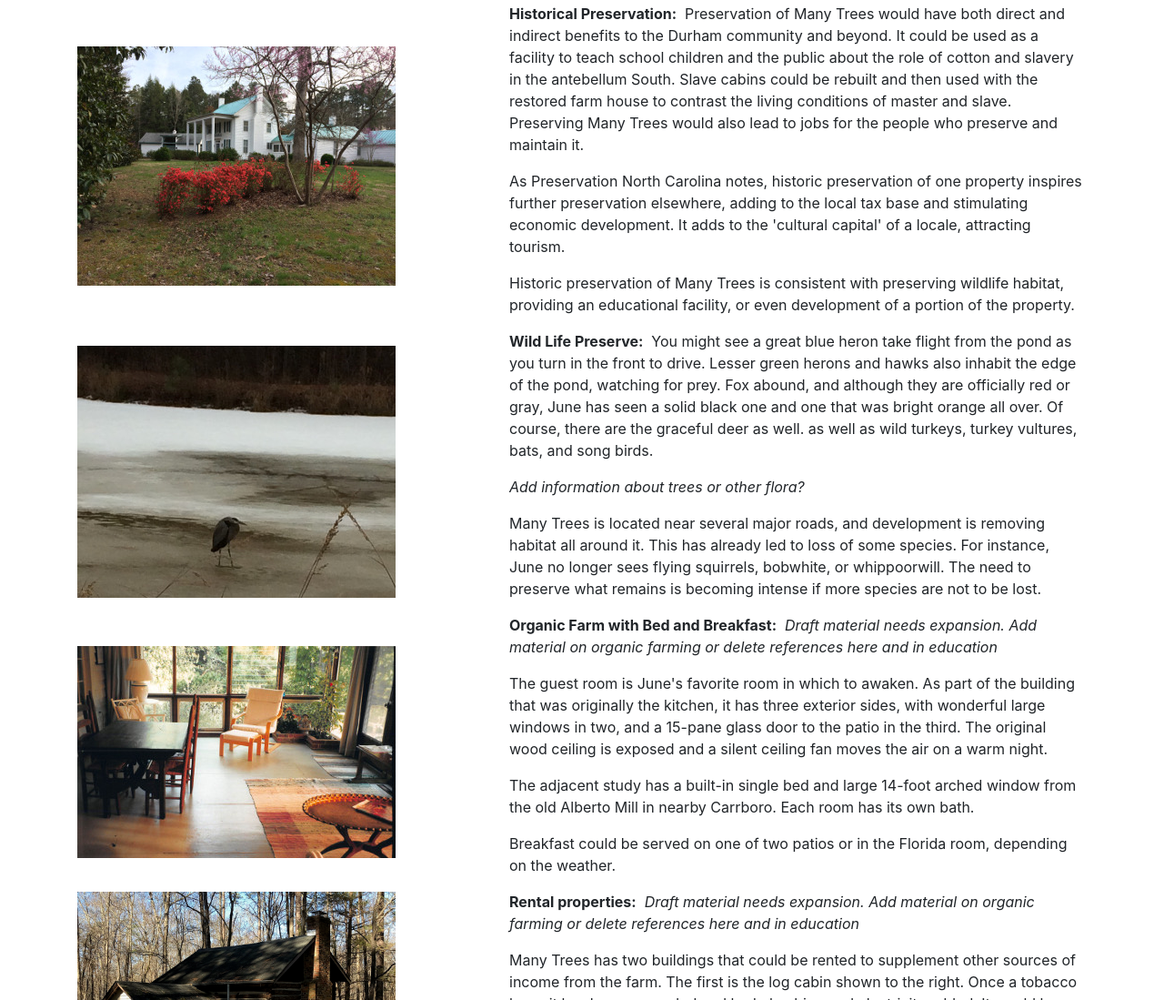
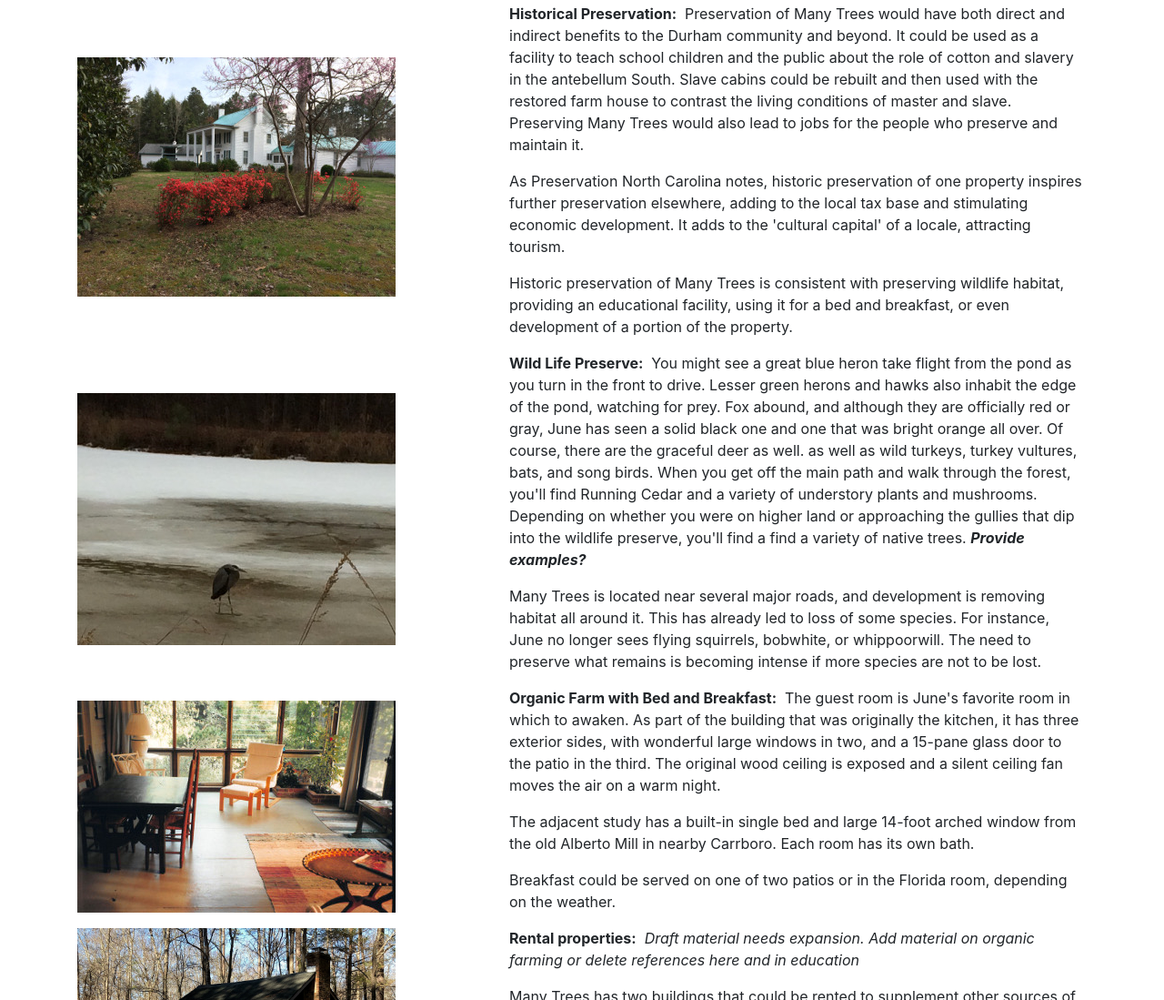
Before and after one commit to wucheeman/many-trees, a plain HTML site: page index.html in a window 1280 px wide. Shown: the part 2731-3830 px from the top of the page at 91% size. Drawn offline with nearby package versions, Linux system fonts and the light colour scheme; a script that the page names is missing.

Commit message:
Update to text on wildlife

```diff
--- a/index.html
+++ b/index.html
@@ -114,7 +114,7 @@
       <div class="col-sm-7">
         <p><b>Historical Preservation:</b>&nbsp;&nbsp;Preservation of Many Trees would have both direct and indirect benefits to the Durham community and beyond. It could be used as a facility to teach school children and the public about the role of cotton and slavery in the antebellum South. Slave cabins could be rebuilt and then used with the restored farm house  to contrast the living conditions of master and slave. Preserving Many Trees would also lead to jobs for the people who preserve and maintain it.</p>
         <p>As Preservation North Carolina notes, historic preservation of one property inspires further preservation elsewhere, adding to the local tax base and stimulating economic development. It adds to the 'cultural capital' of a locale, attracting tourism.</p>
-        <p>Historic preservation of Many Trees is consistent with preserving wildlife habitat, providing an educational facility, or even development of a portion of the property.</p>
+        <p>Historic preservation of Many Trees is consistent with preserving wildlife habitat, providing an educational facility, using it for a bed and breakfast, or even development of a portion of the property.</p>
       </div>
     </div> <!-- end row -->
 
@@ -123,8 +123,7 @@
         <img src='./assets/img/heron.jpg'/>
       </div>
       <div class="col-sm-7">
-        <p><b>Wild Life Preserve:</b>&nbsp;&nbsp;You might see a great blue heron take flight from the pond as you turn in the front to drive. Lesser green herons and hawks also inhabit the edge of the pond, watching for prey. Fox abound, and although they are officially red or gray, June has seen a solid black one and one that was bright orange all over. Of course, there are the graceful deer as well. as well as wild turkeys, turkey vultures, bats, and song birds.</p>
-        <p><i>Add information about trees or other flora?</i></p>
+        <p><b>Wild Life Preserve:</b>&nbsp;&nbsp;You might see a great blue heron take flight from the pond as you turn in the front to drive. Lesser green herons and hawks also inhabit the edge of the pond, watching for prey. Fox abound, and although they are officially red or gray, June has seen a solid black one and one that was bright orange all over. Of course, there are the graceful deer as well. as well as wild turkeys, turkey vultures, bats, and song birds. When you get off the main path and walk through the forest, you'll find Running Cedar and a variety of understory plants and mushrooms. Depending on whether you were on higher land or approaching the gullies that dip into the wildlife preserve, you'll find a find a variety of native trees. <b><i>Provide examples?</i></b></p>
         <p>Many Trees is located near several major roads, and  development is removing habitat all around it. This has already led to loss of some species. For instance, June no longer sees flying squirrels, bobwhite, or whippoorwill. The need to preserve what remains is becoming intense if more species are not to be lost.</p>
       </div>
     </div> <!-- end row -->
@@ -134,8 +133,7 @@
         <img src='./assets/img/sunroom_350x233.jpg'/>
       </div>
       <div class="col-sm-7">
-        <p><b>Organic Farm with Bed and Breakfast:</b>&nbsp;&nbsp;<i>Draft material needs expansion. Add material on organic farming or delete references here and in education</i></p>
-        <p>The guest room is June's favorite room in which to awaken. As part of the building that was originally the kitchen, it has three exterior sides, with wonderful large windows in two, and a 15-pane glass door to the patio in the third. The original wood ceiling is exposed and a silent ceiling fan moves the air on a warm night.</p>
+        <p><b>Organic Farm with Bed and Breakfast:</b>&nbsp;&nbsp;The guest room is June's favorite room in which to awaken. As part of the building that was originally the kitchen, it has three exterior sides, with wonderful large windows in two, and a 15-pane glass door to the patio in the third. The original wood ceiling is exposed and a silent ceiling fan moves the air on a warm night.</p>
         <p>The adjacent study has a built-in single bed and large 14-foot arched window from the old Alberto Mill in nearby Carrboro. Each room has its own bath.</p>
         <p>Breakfast could be served on one of two patios or in the Florida room, depending on the weather.</p>
       </div>
@@ -166,7 +164,7 @@
         <!--Image is by J.T. Morgan and is licensed under https://creativecommons.org/licenses/by-sa/4.0/deed.en-->
       </div>
       <div class="col-sm-7">
-        <p><b>Pocket Neighborhood:</b>&nbsp;&nbsp;As described by Wikipedia, a pocket neighborhood is a type of planned community that consists of a grouping of smaller residences, often around a courtyard or common garden, designed to promote a close knit sense of community and neighborliness with an increased level of contact. Environmental considerations often play a role in the creation of a pocket neighborhood. They reduce parking and roadways, and feature homes with smaller square footage built in close proximity to one another. Homes are designed to maximize space and use porch areas, encouraging time spent outside in the focal greenspace. The photo shows a pocket neighborhood in Washington state and suggests what one built on Many Trees might look like.</p>
+        <p><b>Pocket Neighborhood:</b>&nbsp;&nbsp;As described by Wikipedia, a pocket neighborhood is a type of planned community that consists of a grouping of smaller residences, often around a courtyard or common garden, designed to promote a close knit sense of community and neighborliness with an increased level of contact. Environmental considerations often play a role in the creation of a pocket neighborhood. They reduce parking and roadways, and feature homes with smaller square footage built in close proximity to one another. Homes are designed to maximize space and use porch areas, encouraging time spent outside in the focal greenspace. The photo shows a pocket neighborhood in Washington state that suggests what one built on Many Trees might look like.</p>
       </div>
     </div> <!-- end row -->
 
```
